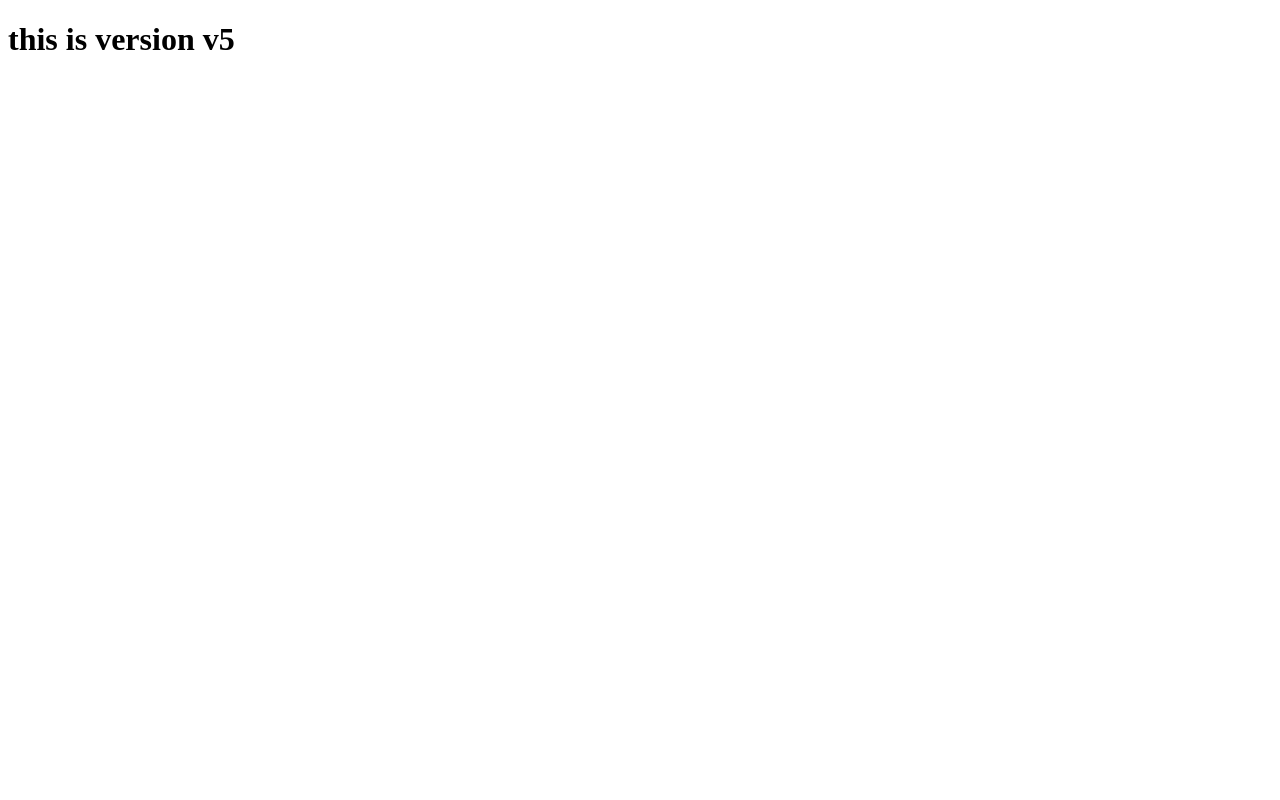
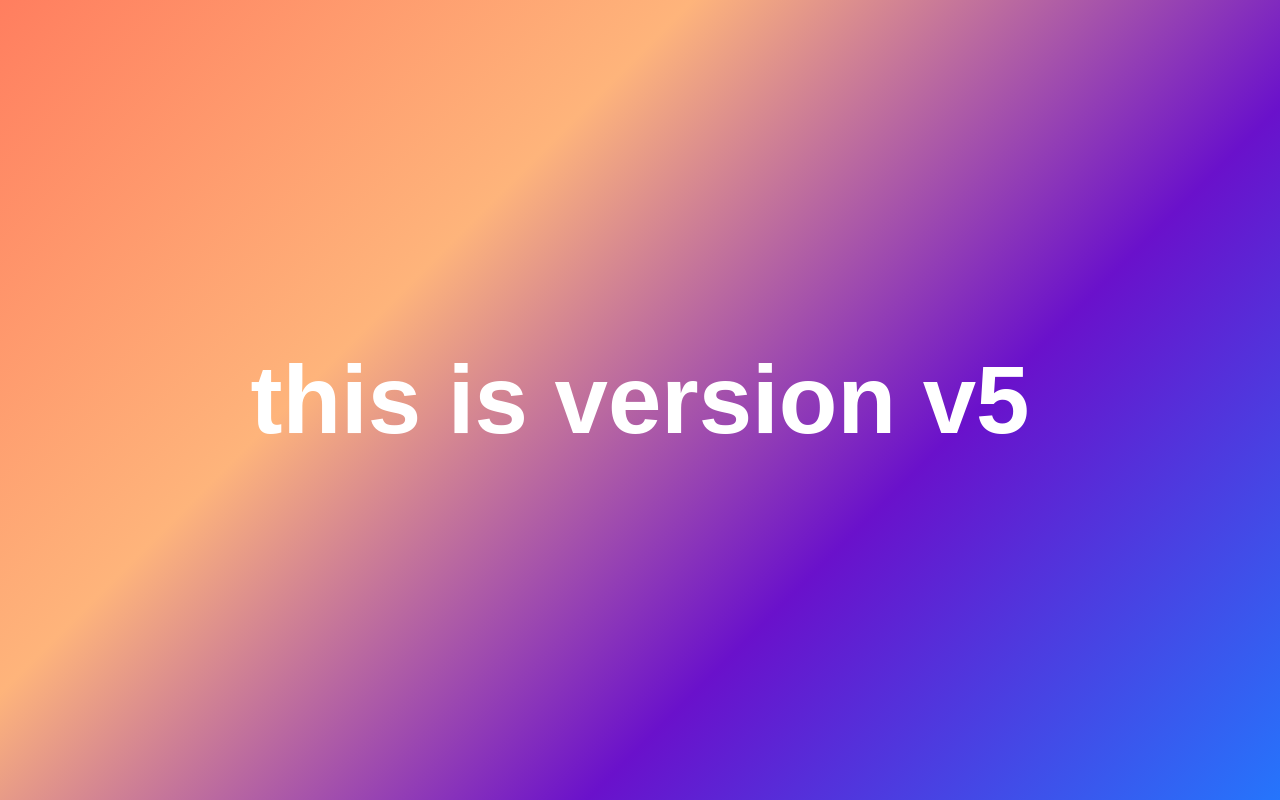
Before and after one commit to mudasirawan12/mudasirmyrepo, a plain HTML site: page index.html in a window 1280 px wide. Drawn offline with Linux system fonts and the light colour scheme.

Commit message:
Added design for website

```diff
--- a/index.html
+++ b/index.html
@@ -5,6 +5,7 @@
     <meta charset="UTF-8">
     <meta name="viewport" content="width=device-width, initial-scale=1.0">
     <title>Document</title>
+    <link rel="stylesheet" href="styles.css">
 </head>
 
 <body>
--- /dev/null
+++ b/styles.css
@@ -0,0 +1,16 @@
+body {
+    margin: 0;
+    height: 100vh;
+    display: flex;
+    justify-content: center;
+    align-items: center;
+
+    /* Colorful gradient background */
+    background: linear-gradient(135deg, #ff7e5f, #feb47b, #6a11cb, #2575fc);
+
+    /* Text styling */
+    color: white;
+    font-size: 48px;
+    font-family: Arial, sans-serif;
+    text-align: center;
+}
```
